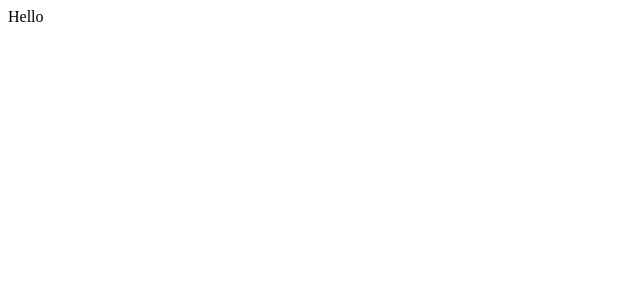
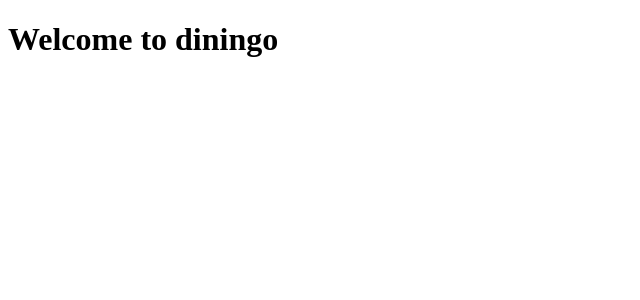
Before and after one commit to NickRose30/diningo, a React (Create React App) app in the folder client/: page / in a window 1280 px wide. Shown: the top 300 px of the page, without its empty margins (0-640 px from the left). Built offline with nearby package versions, Linux system fonts and the light colour scheme.

Commit message:
initial routes in the Main component

```diff
--- a/client/src/components/Main.js
+++ b/client/src/components/Main.js
@@ -1,7 +1,14 @@
 import React from 'react';
+import { Switch, Route, withRouter } from 'react-router-dom';
+// components
+import PageNotFound from './PageNotFound';
+import Workspace from './Workspace';
 
 const Main = () => (
-  <div>Hello</div>
+  <Switch>
+    <Route exact path='/' component={Workspace} />
+    <Route component={PageNotFound} />
+  </Switch>
 );
 
-export default Main;
+export default withRouter(Main);
--- /dev/null
+++ b/client/src/components/PageNotFound.js
@@ -0,0 +1,7 @@
+import React from 'react';
+
+const PageNotFound = () => (
+  <h1>404 Page Not Found</h1>
+);
+
+export default PageNotFound;
--- /dev/null
+++ b/client/src/components/Workspace.js
@@ -0,0 +1,7 @@
+import React from 'react';
+
+const Workspace = () => (
+  <h1>Welcome to diningo</h1>
+);
+
+export default Workspace;
--- a/client/webpack.config.js
+++ b/client/webpack.config.js
@@ -55,6 +55,7 @@ module.exports = {
       errorDetails: false,
       warnings: true,
       publicPath: true
-    }
+    },
+    historyApiFallback: true,
   }
 };
```
